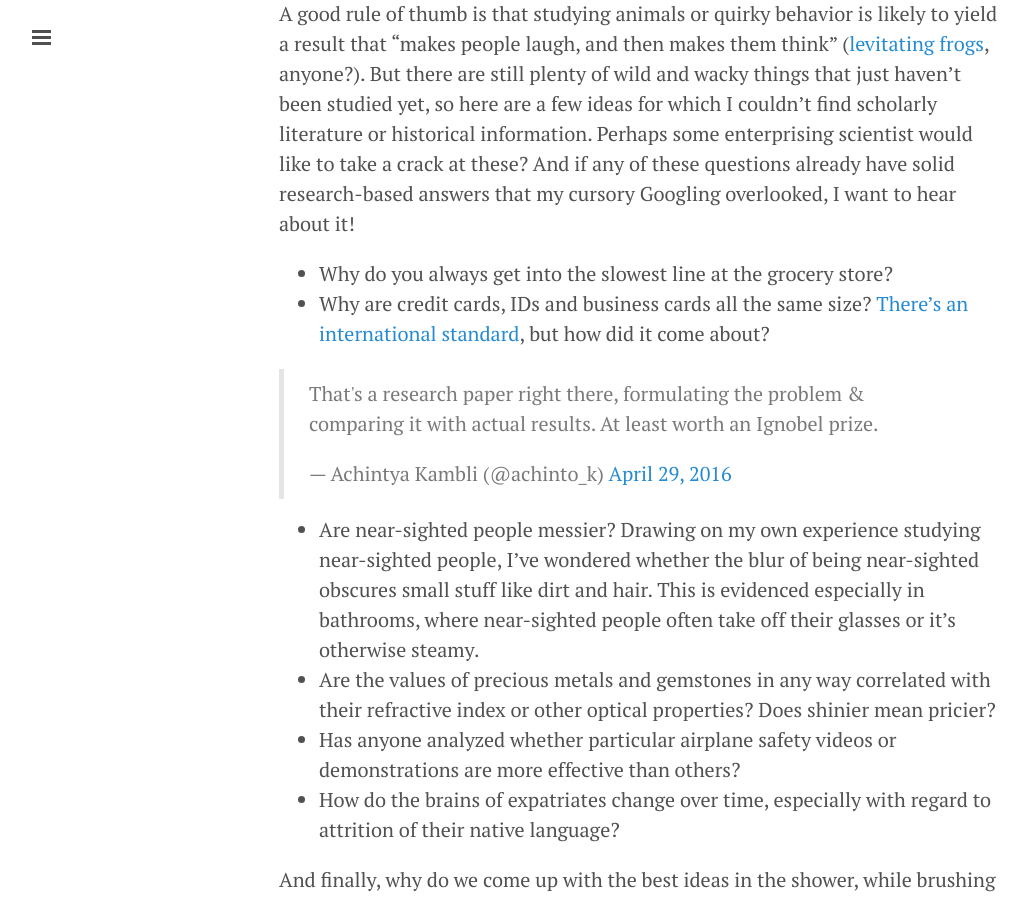
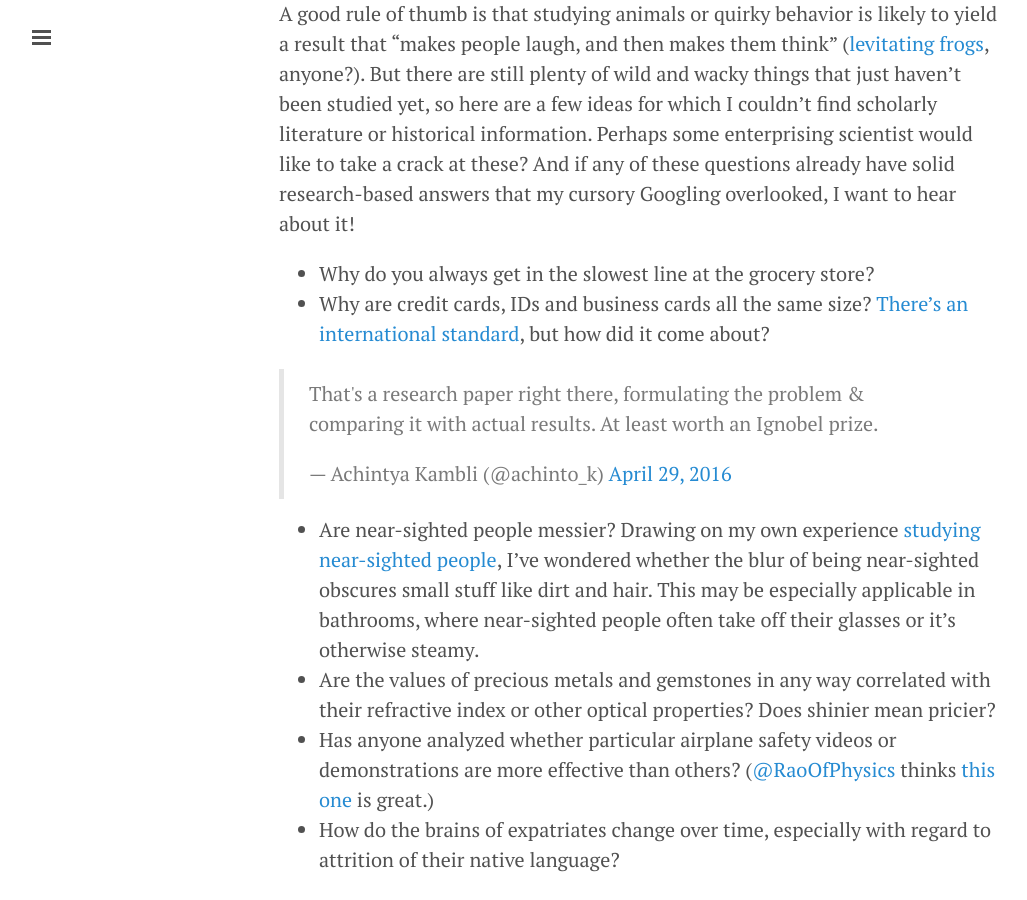
Before and after one commit to apostilb/reflections, a Jekyll site: the page built from _posts/2016-09-22-ignobel.md, in a window 1280 px wide and 900 px high, scrolled down 1645 px. Shown: the whole window, without its empty margins (1-1028 px from the left). Built offline with Jekyll 4.4.1, drawn with Linux system fonts in a browser that asks for light colours; nearby versions of some CDN libraries; a script that is not in the unit is left out; comment, search, counter and statistics services are not loaded; some of the changed text lies outside the part shown.

Commit message:
make edits to third post on reflections

```diff
--- a/_posts/2016-09-22-ignobel.md
+++ b/_posts/2016-09-22-ignobel.md
@@ -35,16 +36,16 @@ But there are still plenty of wild and wacky things that just haven't been studi
 Perhaps some enterprising scientist would like to take a crack at these?
 And if any of these questions already have solid research-based answers that my cursory Googling overlooked, I want to hear about it!
 
-* Why do you always get into the slowest line at the grocery store?
+* Why do you always get in the slowest line at the grocery store?
 * Why are credit cards, IDs and business cards all the same size? [There's an international standard](https://en.wikipedia.org/wiki/ISO/IEC_7810), but how did it come about?
 
 <blockquote class="twitter-tweet" data-lang="en"><p lang="en" dir="ltr">That&#39;s a research paper right there, formulating the problem &amp; comparing it with actual results. At least worth an Ignobel prize.</p>&mdash; Achintya Kambli (@achinto_k) <a href="https://twitter.com/achinto_k/status/726070905705623552">April 29, 2016</a></blockquote>
 <script async src="//platform.twitter.com/widgets.js" charset="utf-8"></script>
 
-* Are near-sighted people messier? Drawing on my own experience studying near-sighted people, I've wondered whether the blur of being near-sighted obscures small stuff like dirt and hair. This is evidenced especially in bathrooms, where near-sighted people often take off their glasses or it's otherwise steamy.
+* Are near-sighted people messier? Drawing on my own experience [studying near-sighted people](http://escholarship.org/uc/item/1bj5m20w), I've wondered whether the blur of being near-sighted obscures small stuff like dirt and hair. This may be especially applicable in bathrooms, where near-sighted people often take off their glasses or it's otherwise steamy.
 * Are the values of precious metals and gemstones in any way correlated with their refractive index or other optical properties?
 Does shinier mean pricier?
-* Has anyone analyzed whether particular airplane safety videos or demonstrations are more effective than others?
+* Has anyone analyzed whether particular airplane safety videos or demonstrations are more effective than others? ([@RaoOfPhysics](https://twitter.com/RaoOfPhysics) thinks [this one](https://www.youtube.com/watch?v=3ZzX8oFonuA) is great.)
 * How do the brains of expatriates change over time, especially with regard to attrition of their native language?
 
 And finally, why do we come up with the best ideas in the shower, while brushing our teeth, or just as we're about to fall asleep? This blog post, naturally, was composed with toothpaste froth.
```
Also changed, not shown: other parts of _posts/2016-09-22-ignobel.md (+4 -3 lines).
